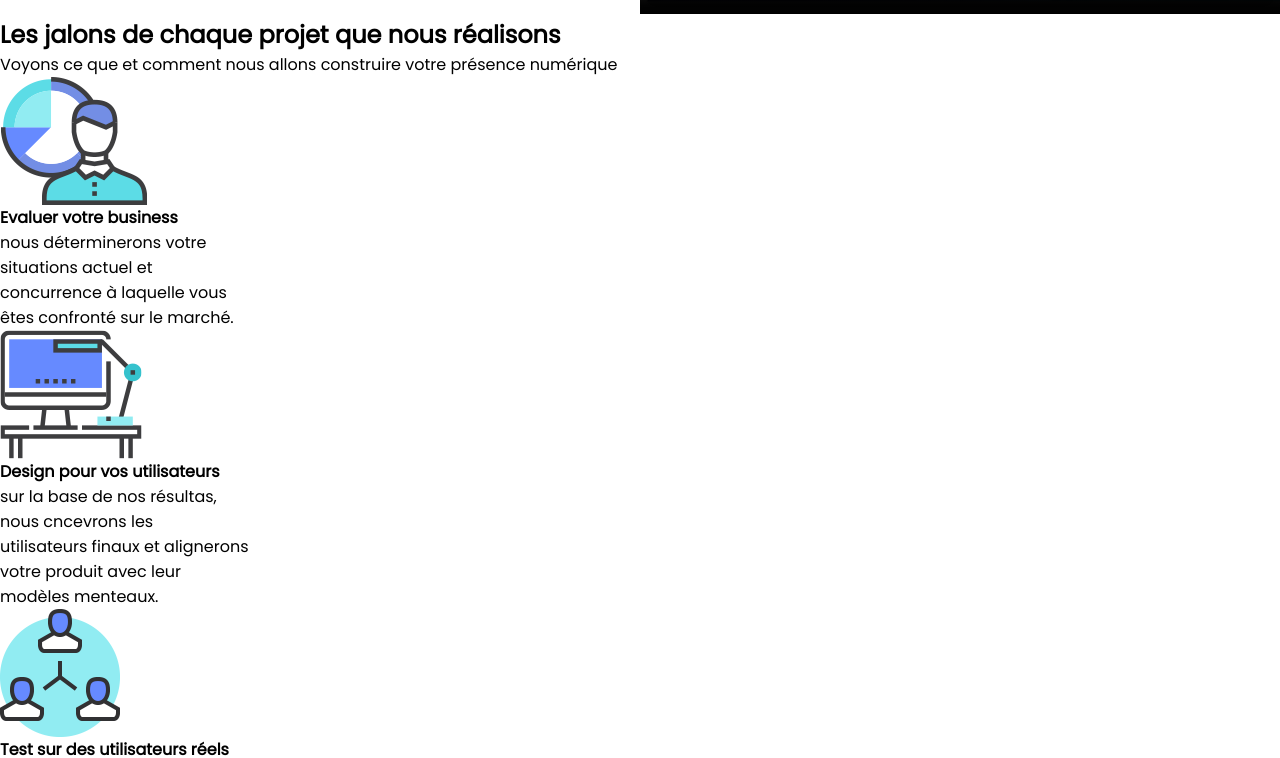
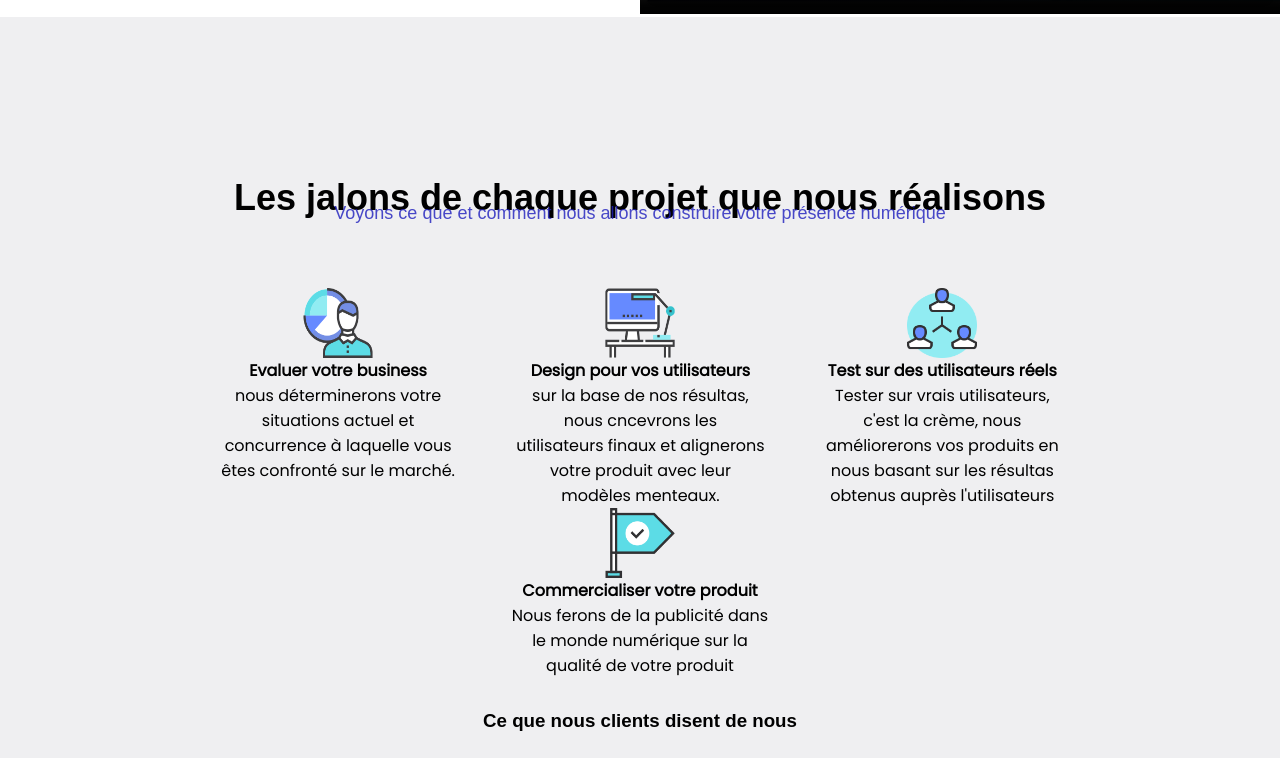
Before and after one commit to khouilid/brief_pro, a plain HTML site: page index.html in a window 1280 px wide. Shown: the part 686-1444 px from the top of the page. Drawn offline with Linux system fonts and the light colour scheme; grey boxes are pictures that could not be loaded.

Commit message:
Update main.css

```diff
--- a/style/main.css
+++ b/style/main.css
@@ -189,5 +189,59 @@ header .overlay #video {
 .hideMenu {
   display: none;
 }
+.part1 {
+  padding: 0em;
+  text-align: center;
+  font-family: sans-serif;
+  font-size: 1.5em;
+}
 
+.part1 p {
+  color: rgba(29, 29, 189, 0.8);
+  font-family: sans-serif;
+  font-size: small;
+  margin-top: -0.9em;
+  font-size: large;
+}
+
+.marwa {
+  display: flex;
+  justify-content: space-evenly;
+  text-align: center;
+  margin-top: 4em;
+  flex-wrap: wrap;
+}
+
+.marwa .part2 img {
+  width: 70px;
+  height: 70px;
+}
+
+.marwa .part3 img {
+  width: 70px;
+  height: 70px;
+}
+
+.marwa .part4 img {
+  width: 70px;
+  height: 70px;
+}
+
+.marwa .part5 img {
+  width: 70px;
+  height: 70px;
+}
+
+.part6 {
+  text-align: center;
+  font-family: sans-serif;
+  margin-top: 2em;
+}
+
+.whole {
+  background-color: rgba(202, 202, 209, 0.3);
+  padding: 10em;
+}
+
+/*# sourceMappingURL=style.css.map */
 /*# sourceMappingURL=main.css.map */
```
